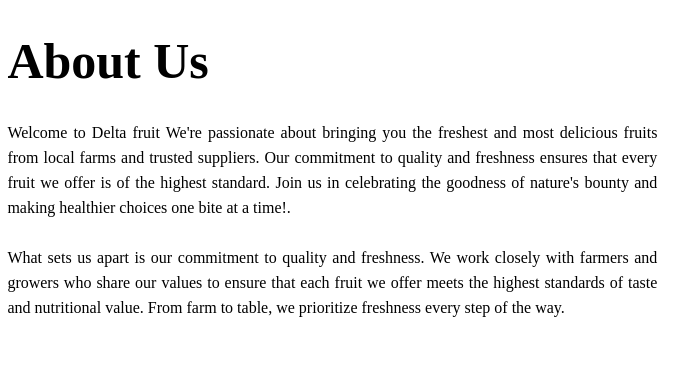
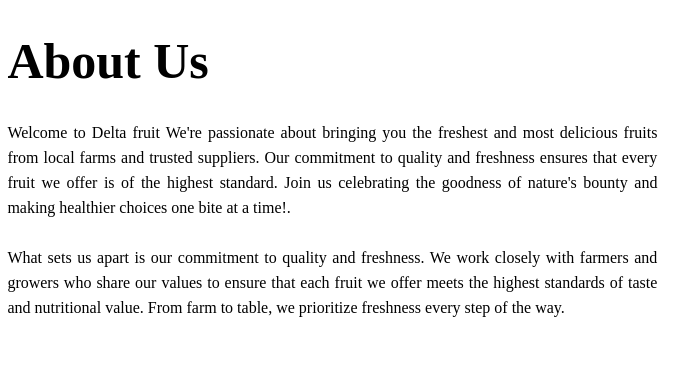
Before and after one commit to gajenthiran03/delta-fruit-landing-page, a plain HTML site: page index.html in a window 1280 px wide. Shown: the part 980-1345 px from the top of the page, 476-1173 px from the left. Drawn offline with nearby package versions, Linux system fonts and the light colour scheme.

Commit message:
FIX WORDINGS

```diff
--- a/index.html
+++ b/index.html
@@ -60,7 +60,7 @@
     <div class="about_tag">
       <h1>About Us</h1>
       <p>
-        Welcome to Delta fruit We're passionate about bringing you the freshest and most delicious fruits from local farms and trusted suppliers. Our commitment to quality and freshness ensures that every fruit we offer is of the highest standard. Join us in celebrating the goodness of nature's bounty and making healthier choices one bite at a time!. <br><br>What sets us apart is our commitment to quality and freshness. We work closely with farmers and growers who share our values to ensure that each fruit we offer meets the highest standards of taste and nutritional value. From farm to table, we prioritize freshness every step of the way.
+        Welcome to Delta fruit We're passionate about bringing you the freshest and most delicious fruits from local farms and trusted suppliers. Our commitment to quality and freshness ensures that every fruit we offer is of the highest standard. Join us  celebrating the goodness of nature's bounty and making healthier choices one bite at a time!. <br><br>What sets us apart is our commitment to quality and freshness. We work closely with farmers and growers who share our values to ensure that each fruit we offer meets the highest standards of taste and nutritional value. From farm to table, we prioritize freshness every step of the way.
       </p>
       <div class="btn-box">
       <a href="#" class="btn">Learn More</a>
```
